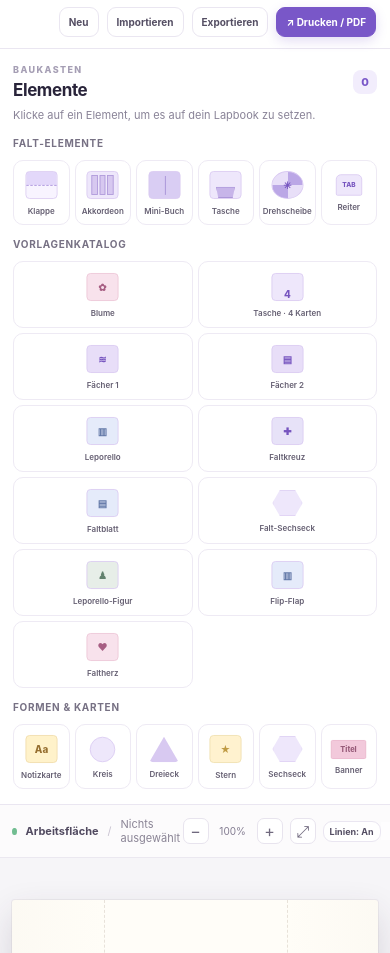
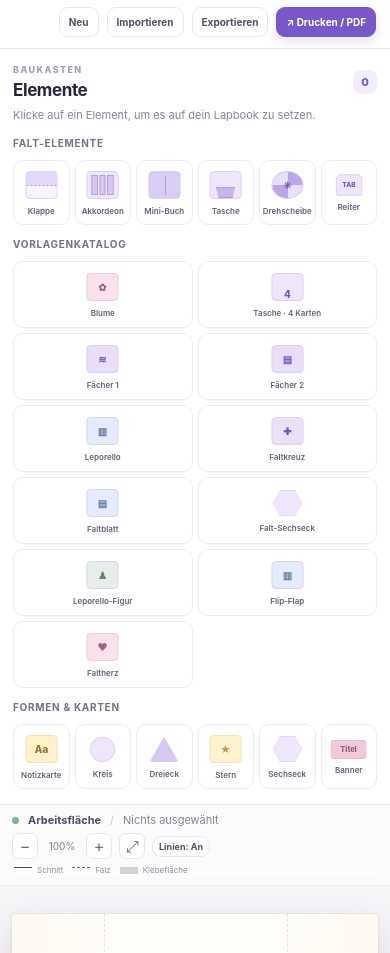
Before and after one commit to Poisiniously/lapbook-maker, a plain HTML site: page index.html in a window 390 px wide. Shown: the part 93-1046 px from the top of the page. Drawn offline with Linux system fonts and the light colour scheme.

Commit message:
Finish wheel fold guide and mobile toolbar layout

```diff
--- a/styles.css
+++ b/styles.css
@@ -269,6 +269,7 @@ kbd { padding: 2px 5px; border: 1px solid #e4e0e9; border-radius: 4px; backgroun
 .wheel-sector { display: grid; place-items: center; padding: 10px 7px; border: 1px solid rgba(65,55,70,.5); font-size: .7em; text-align: center; }
 .wheel-hub { position: absolute; left: 37%; top: 37%; width: 26%; height: 26%; display: grid; place-items: center; border: 2px solid #49444d; border-radius: 50%; background: #fffdf7; color: #51445e; font-size: .68em; font-weight: 750; }
 .wheel-layout .fold-toggle { right: 2%; bottom: 2%; }
+.wheel-pivot { left: 50%; top: 0; bottom: 0; border-left: 1.5px dashed #655d70; }
 
 .fan1-blade { left: 9%; top: 38%; width: 84%; height: 24%; transform-origin: 8% 50%; border-radius: 1px 8px 8px 1px; }
 .fan1-layout:not(.is-open) .fan1-blade { transform: rotate(0deg) !important; }
@@ -376,7 +377,8 @@ kbd { padding: 2px 5px; border: 1px solid #e4e0e9; border-radius: 4px; backgroun
   .tools-panel { max-height: none; overflow: visible; }
 }
 @media (max-width: 580px) {
-  .guide-legend { padding: 0 12px 8px; gap: 9px; font-size: 8px; }
+  .workspace-toolbar { height: auto; min-height: 53px; flex-wrap: wrap; gap: 6px; padding: 8px 12px; }
+  .guide-legend { width: 100%; margin: 0; padding: 0 2px 2px; gap: 9px; font-size: 8px; }
   .guide-toggle { padding: 4px 6px; }
 }
 @media print {
```
